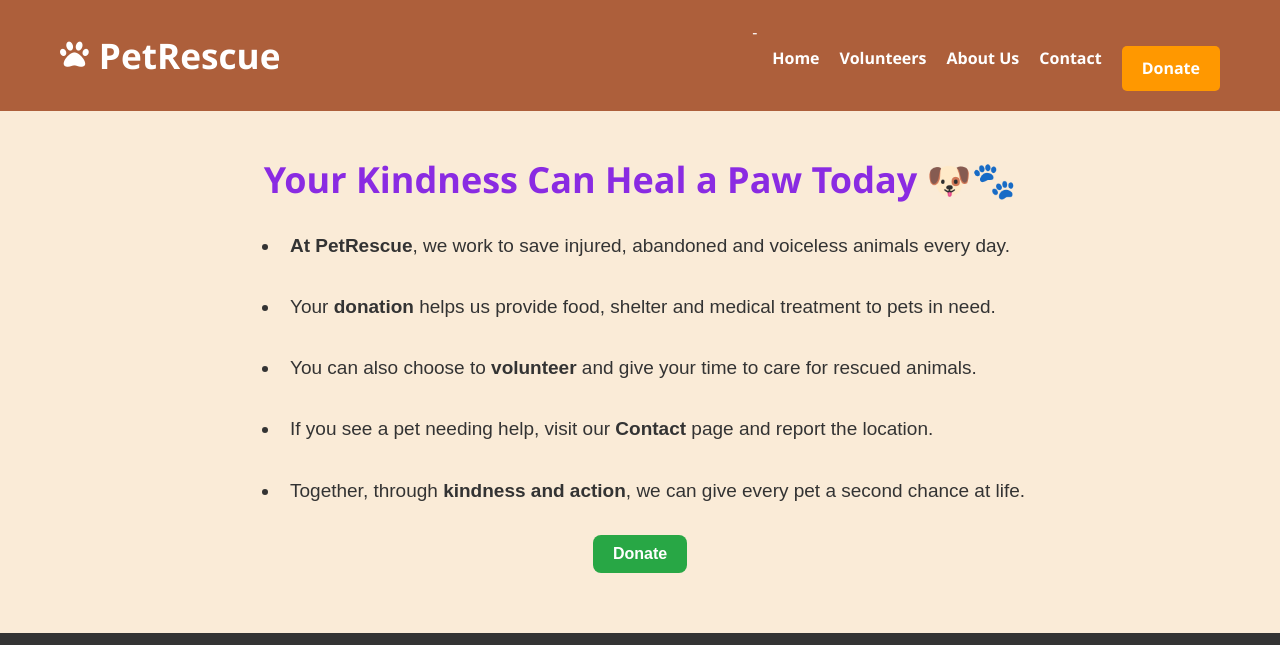
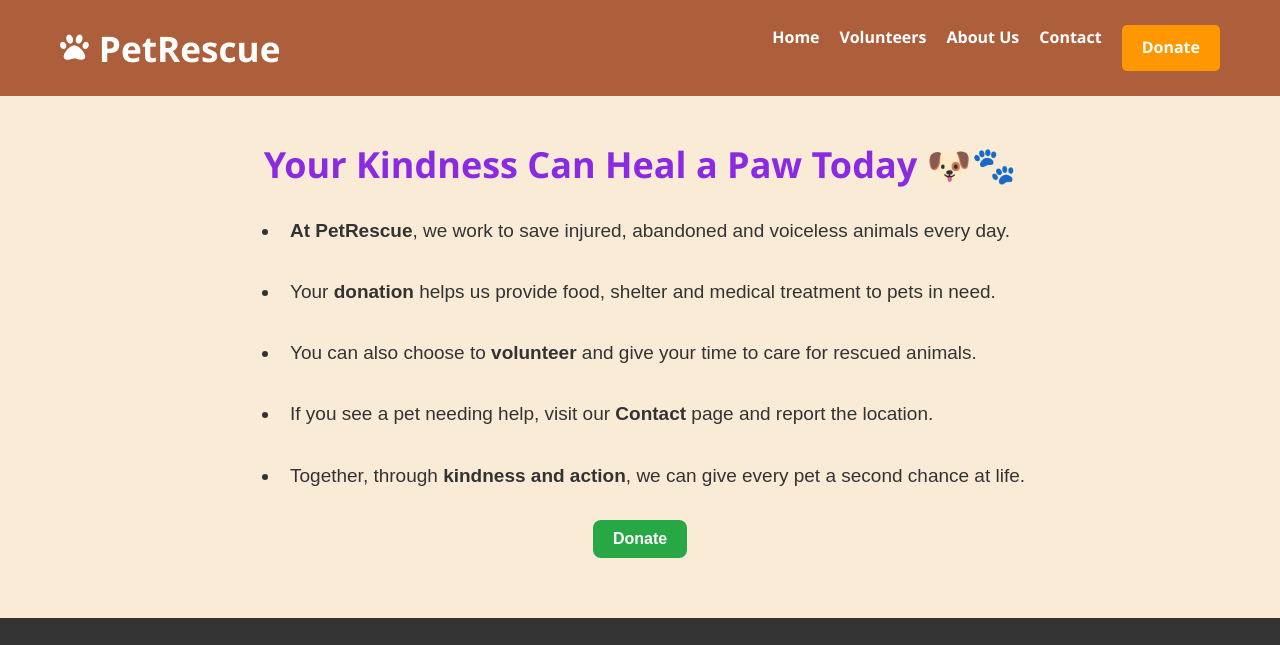
Before and after one commit to Ritikabudhiraja2006/PetRescue, a plain HTML site: page donate.html in a window 1280 px wide. Shown: the top 645 px of the page. Drawn offline with Linux system fonts and the light colour scheme.

Commit message:
Update donate.html

```diff
--- a/donate.html
+++ b/donate.html
@@ -11,7 +11,7 @@
     <header>
         <div class="container">
             <h1><i class="fas fa-paw"></i>PetRescue</h1>
-            <nav>-
+            <nav>
                 <ul>
                     <li><a href="index.html">Home</a></li>
                     <li><a href="volunteer.html">Volunteers</a></li>
```
